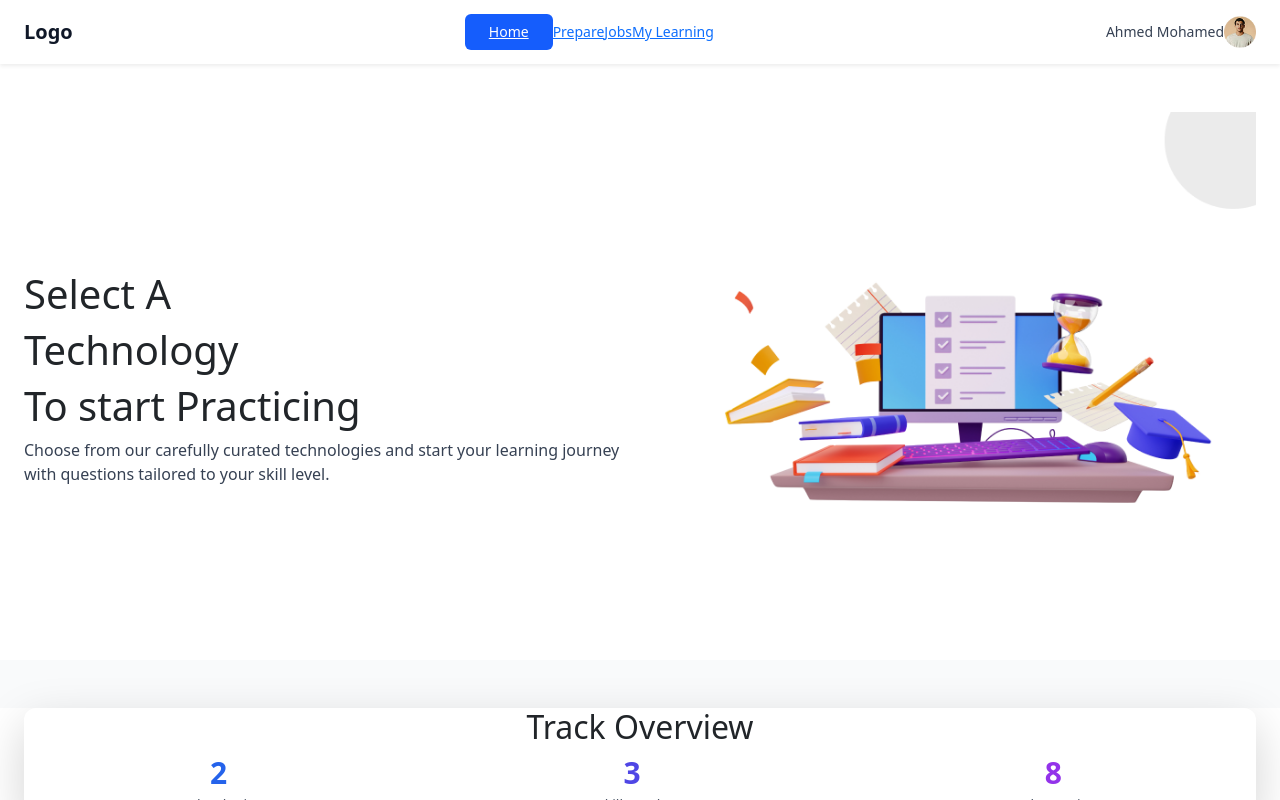
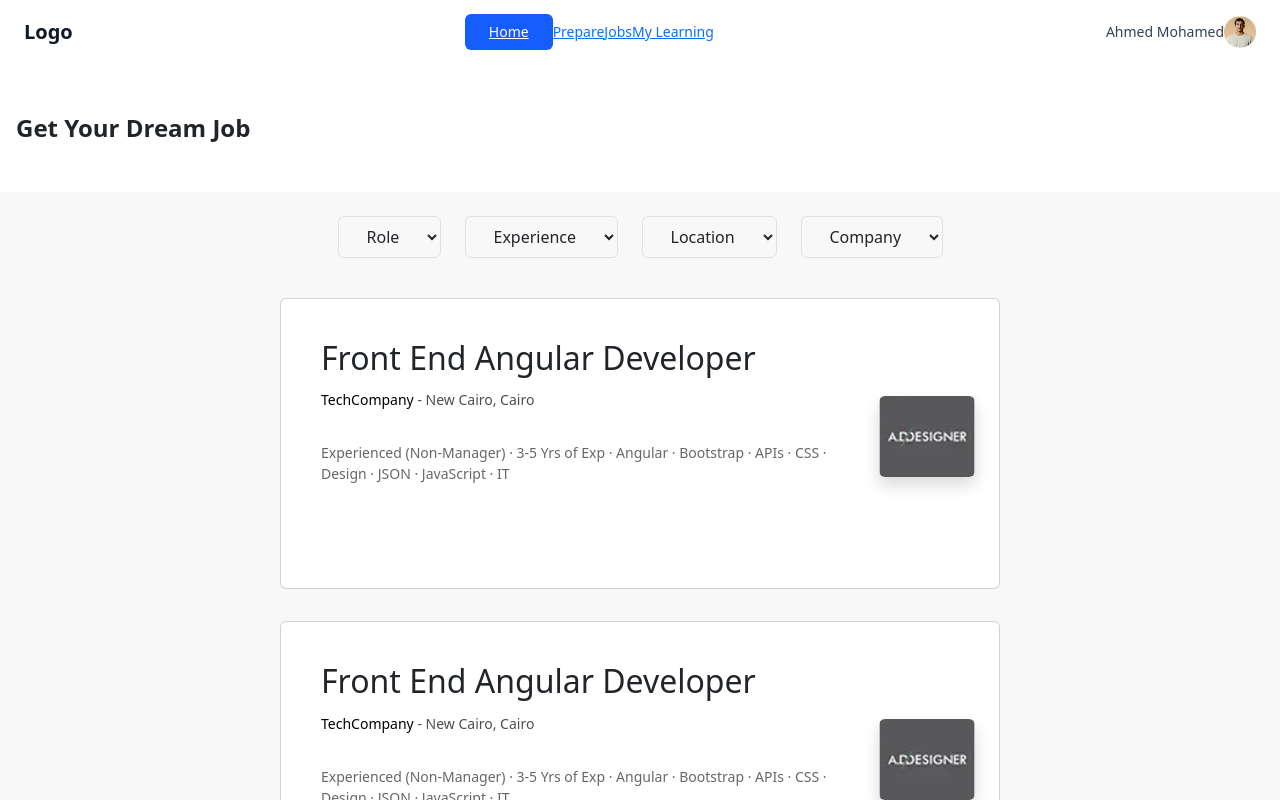
Before and after one commit to mahmoudmohamedabdo/ITI-Graduation-Project, a React (Vite) app: page / in a window 1280 px wide. Shown: the top 800 px of the page. Built offline with nearby package versions, Linux system fonts and the light colour scheme.

Commit message:
company.jsx

```diff
--- a/src/App.jsx
+++ b/src/App.jsx
@@ -5,11 +5,12 @@ import HomePage from './Pages/HomePage/HomePage';
 import Track from "./Pages/Track/Track";
 
 import 'bootstrap/dist/css/bootstrap.min.css';
+import Jops from "./Pages/Jops/Jops";
 
 function App() {
   return (
     <div>
-      <Track />
+      <Jops />
 
     </div>
   );
--- /dev/null
+++ b/src/Pages/Jops/Jops.jsx
@@ -0,0 +1,46 @@
+import React from 'react'
+import CompanyCard from './JopsComponent/CompanyCard'
+import Navbar from '../../layouts/Navbar'
+
+
+export default function Jops() {
+  return (
+    <div className='bg-[#F8F8F8]'>
+    <Navbar/>
+<div className="haeder text-2xl m-8 px-3 py-5 font-semibold bg-white">
+    Get Your Dream Job
+</div>
+{/**Filters */}
+
+<div className="w-full flex flex-wrap gap-4 justify-center p-4 ">
+      {/* Role */}
+      <select className="border border-none   rounded px-4 py-2 text-sm focus:outline-none focus:ring-2 focus:ring-blue-500">
+        <option>Role</option>
+
+      </select>
+      {/* Experience */}
+      <select className="border border-none  rounded px-4 py-2 text-sm focus:outline-none focus:ring-2 focus:ring-blue-500">
+        <option>Experience</option>
+
+      </select>
+      {/* Location */}
+      <select className="border border-none  rounded px-4 py-2 text-sm focus:outline-none focus:ring-2 focus:ring-blue-500">
+        <option>Location</option>
+      </select>
+
+      {/* Company */}
+      <select className="border border-none  rounded px-4 py-2 text-sm focus:outline-none focus:ring-2 focus:ring-blue-500">
+        <option>Company</option>
+      </select>
+    </div>
+
+ {/**Company Card */}
+
+<CompanyCard/>
+<CompanyCard/>
+<CompanyCard/>
+<CompanyCard/>
+
+    </div>
+  )
+}
--- /dev/null
+++ b/src/Pages/Jops/JopsComponent/CompanyCard.jsx
@@ -0,0 +1,44 @@
+import React from 'react'
+import company from '../../../assets/Images/company.png'
+export default function CompanyCard() {
+    return (
+
+        <div className='flex flex-col items-center '>
+            <div className="card card-border bg-base-100 w-[45rem] flex-col m-3 p-4">
+                <div className="content flex items-center justify-between gap-6">
+                    {/*Text */}
+                    <div className="card-body flex-1">
+                        <div className='flex flex-col items-start'>
+                            {/* Job Title */}
+                            <h2 className="card-title text-[#1E7CE8]">Front End Angular Developer</h2>
+
+                            {/* Company Location */}
+                            <p className='text-black mt-1'>
+                                TechCompany <span className='text-[#000000B2]'>- New Cairo, Cairo</span>
+                            </p>
+
+                            {/* Skills / Experience */}
+                            <p className='text-[#00000099] my-3'>
+                                Experienced (Non-Manager) · 3-5 Yrs of Exp · Angular · Bootstrap · APIs · CSS · Design · JSON · JavaScript · IT
+                            </p>
+                        </div>
+
+                        {/* Apply Button */}
+                        <div className="card-actions justify-start">
+                            <button className="btn text-white bg-[#1E7CE8] rounded-2xl px-6">Apply Now</button>
+                        </div>
+                    </div>
+
+                    {/* Company Image*/}
+                    <div className="img w-24 h-24 flex-shrink-0">
+                        <img
+                            src={company}
+                            alt="Company Logo"
+                            className="w-full h-full object-contain rounded-md shadow"
+                        />
+                    </div>
+                </div>
+            </div>
+        </div>
+    )
+}
```
Also changed, not shown: src/assets/Images/company.png (added).
